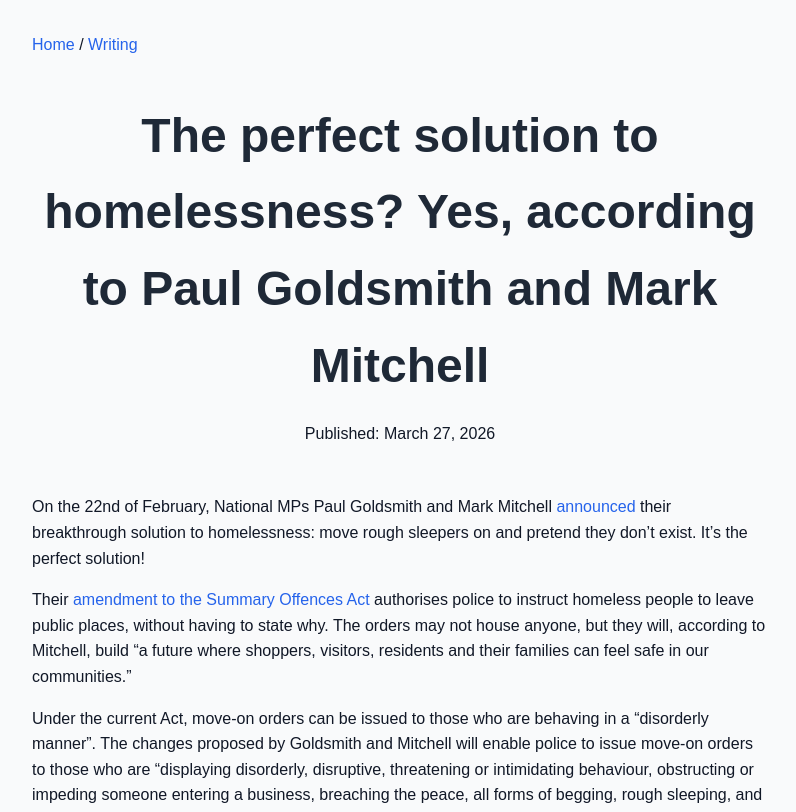
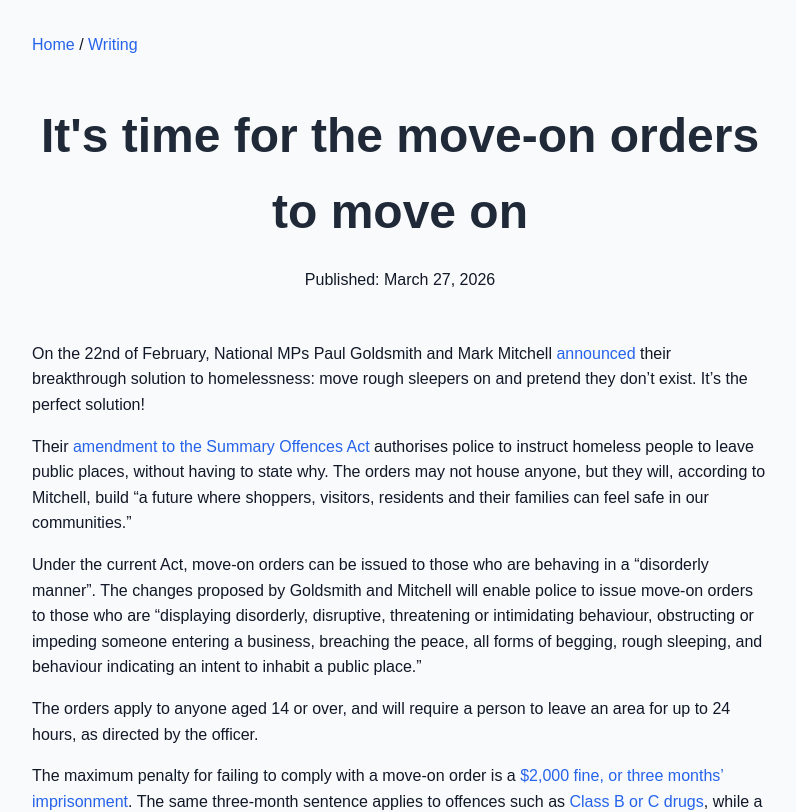
Before and after one commit to OWelton-Rosie/OWelton-Rosie, a SvelteKit app: page /writing/homeless in a window 1280 px wide. Shown: the top 812 px of the page, without its empty margins (240-1036 px from the left). Built offline with nearby package versions, Linux system fonts and the light colour scheme.

Commit message:
changed title

```diff
--- a/src/routes/writing/+page.svelte
+++ b/src/routes/writing/+page.svelte
@@ -17,7 +17,7 @@
 
 <ul>
     <li><a href="/writing/data-centres">Before banning "AI data centres", define one</a> (Published: August 5, 2026)</li>
-    <li><a href="/writing/homeless">The perfect solution to homelessness? Yes, according to Paul Goldsmith and Mark Mitchell</a> (Published: March 27, 2026)</li>
+    <li><a href="/writing/homeless">It's time for the move-on orders to move on</a> (Published: March 27, 2026)</li>
     <li><a href="/writing/NCEA">Here's what's wrong with the coalition government's plan to scrap NCEA</a> (Published: August 13, 2025)</li>
 </ul>
 
--- a/src/routes/writing/homeless/+page.svelte
+++ b/src/routes/writing/homeless/+page.svelte
@@ -1,5 +1,5 @@
 <svelte:head>
-    <title>The perfect solution to homelessness? Yes, according to Paul Goldsmith and Mark Mitchell</title>
+    <title>It's time for the move-on orders to move on</title>
 </svelte:head>
 
 <script>
@@ -10,7 +10,7 @@
 <Header />
 
 <div class="hero-content">
-<h1>The perfect solution to homelessness? Yes, according to Paul Goldsmith and Mark Mitchell</h1>
+<h1>It's time for the move-on orders to move on</h1>
 <p>Published: March 27, 2026</p>
 </div>
 
```
